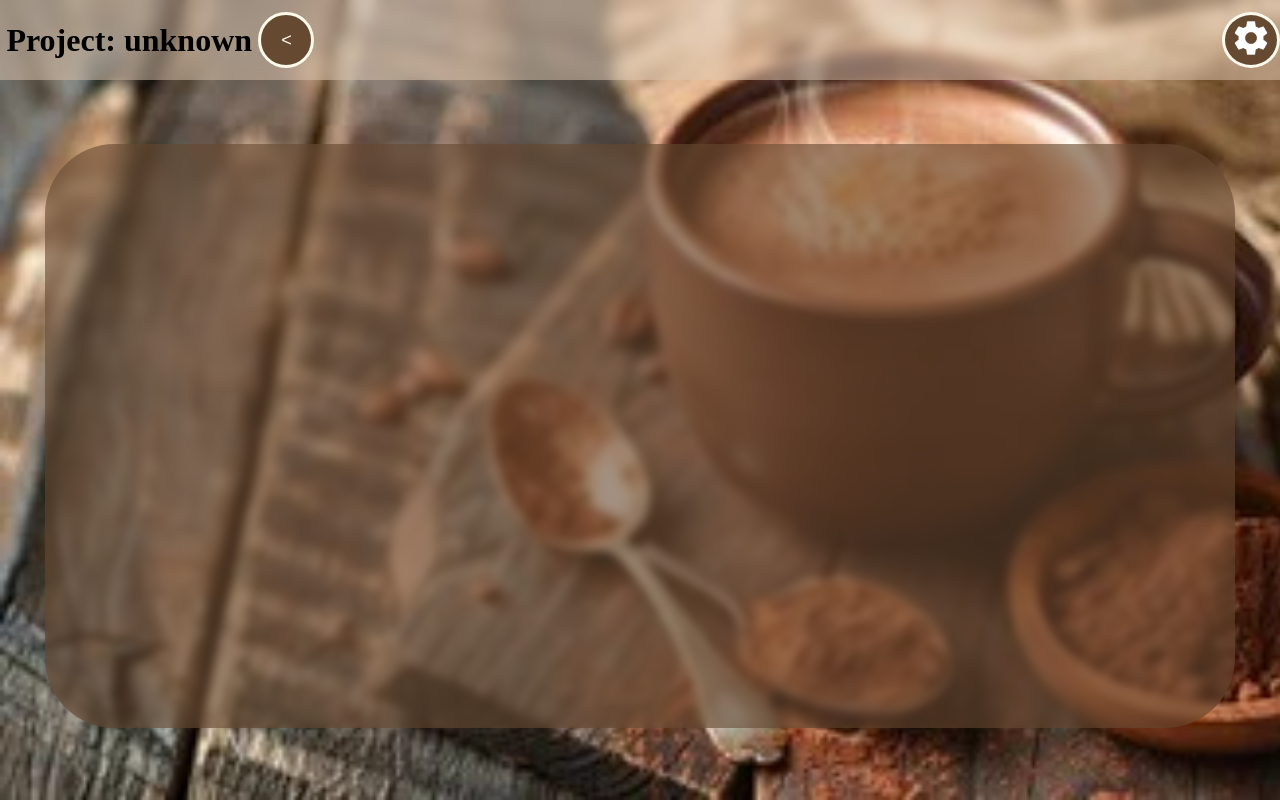
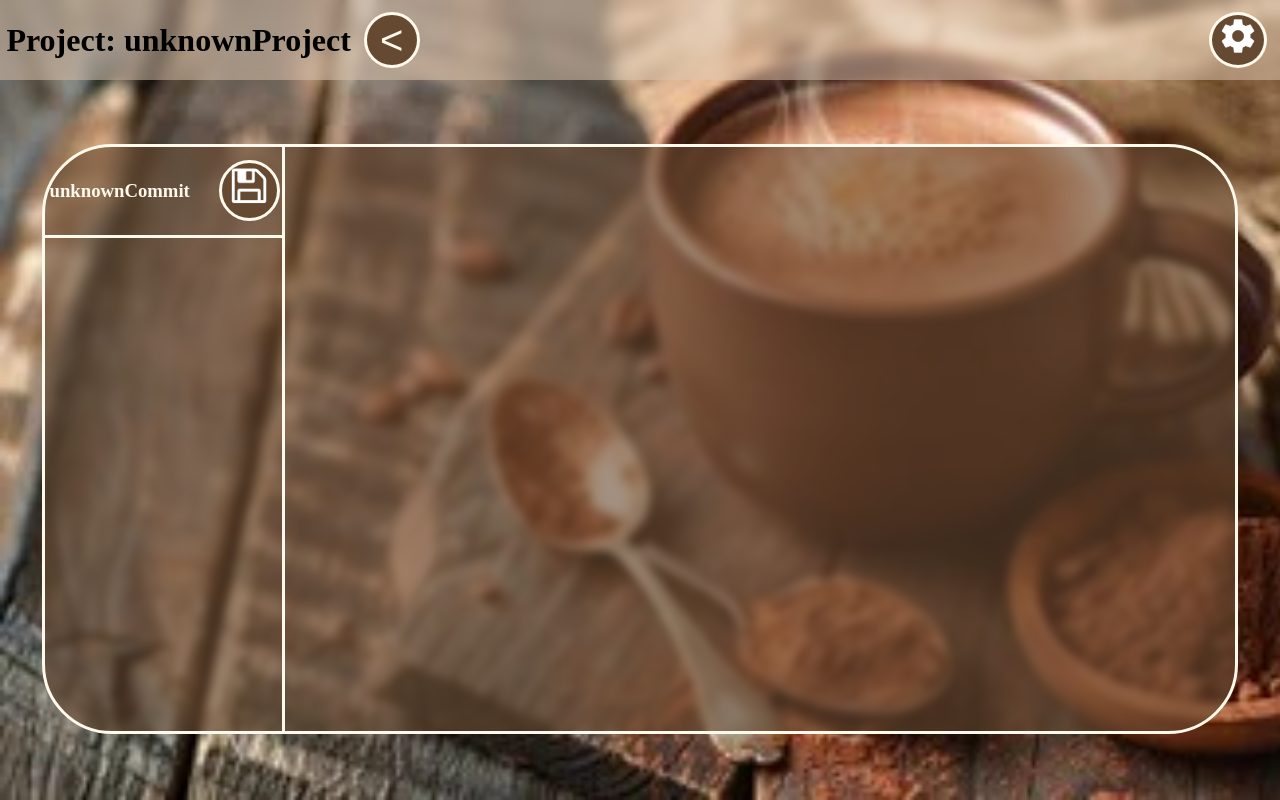
Before and after one commit to ChicknNWaffles/Capstone, a Flask app: page / in a window 1280 px wide. Run offline with Flask 3, Linux system fonts and the light colour scheme; parts of the project's set-up code (start-up, migrations or seed data) failed here and were passed over.

Commit message:
finished basic UI for the editor screen

```diff
--- a/backEnd/routes.py
+++ b/backEnd/routes.py
@@ -8,8 +8,9 @@ app.secret_key = 'asdfasldgkjadkljaklsdjkljskldajksdjfkajsdkjafsdfasdf'
 @app.route('/', methods = ['POST', 'GET'])
 def editorPage():
     if request.method == "GET":
-        projName = session.get("projName", "unknown")
-        return render_template("editor.html", projectName = projName)
+        projName = session.get("projName", "unknownProject")
+        commitNm = session.get("commitName", "unknownCommit")
+        return render_template("editor.html", projectName = projName, commitName = commitNm)
 
 
 
--- a/frontEnd/static/style.css
+++ b/frontEnd/static/style.css
@@ -63,10 +63,12 @@ h1{
     border-radius:50%;
     background-color: var(--bg_color_main-opaque);
     color: var(--iconColor);
-    font-size: large;
+    font-size: 40px;
     border-style:solid;
     border-color:var(--iconColor);
     border-width:3px;
+    margin-left:1%;
+    margin-right:1%;
 }
 
 .btn:active{
@@ -76,7 +78,7 @@ h1{
     height:65%
 }
 
-#settingsIcon{
+.btnImg{
     height:40px;
     filter: invert(100%);
 }
@@ -87,4 +89,39 @@ h1{
     margin:auto;
     margin-top:5%;
     border-radius:70px;
+    border-color: var(--iconColor);
+    border-width: 3px;
+    border-style: solid;
+    display:flex;
+    flex-direction:row
 }
+
+#filesBlock{
+    height:100%;
+    width:20%;
+    border-right-style:solid;
+    border-right-width:3px;
+    border-right-color:var(--iconColor);
+}
+
+#commitTitle{
+    width:100%;
+    height:15%;
+    border-bottom-style:solid;
+    border-bottom-width:3px;
+    border-bottom-color: var(--iconColor);
+    display:flex;
+    flex-direction:row;
+    align-items:center;
+    justify-content:space-between;
+}
+
+#commitName{
+    color:var(--iconColor);
+    margin-left:2%;
+}
+
+#openTabs{
+    height:100%;
+    width:80%;
+}
--- a/frontEnd/templates/editor.html
+++ b/frontEnd/templates/editor.html
@@ -13,9 +13,17 @@
                 <h1 id="projectName">Project: {{projectName}}</h1>
                 <button class="btn"> < </button>
             </div>
-            <button class="btn"><img id="settingsIcon" src="{{url_for('static', filename='settingsIcon.png')}}"></button>
+            <button class="btn"><img class="btnImg" src="{{url_for('static', filename='settingsIcon.png')}}"></button>
         </div>
-        <div class="bgColorMain" id="mainEditorBlock"></div>
+        <div class="bgColorMain" id="mainEditorBlock">
+            <div id="filesBlock">
+                <div id="commitTitle">
+                    <h3 id="commitName">{{commitName}}</h3>
+                    <button class="btn"><img class="btnImg" src="{{url_for('static', filename='saveIcon.png')}}"></button>
+                </div>
+            </div>
+            <div id="openTabs"></div>
+        </div>
     </body>
 
 </html>
```
Also changed, not shown: frontEnd/static/saveIcon.png (added).
